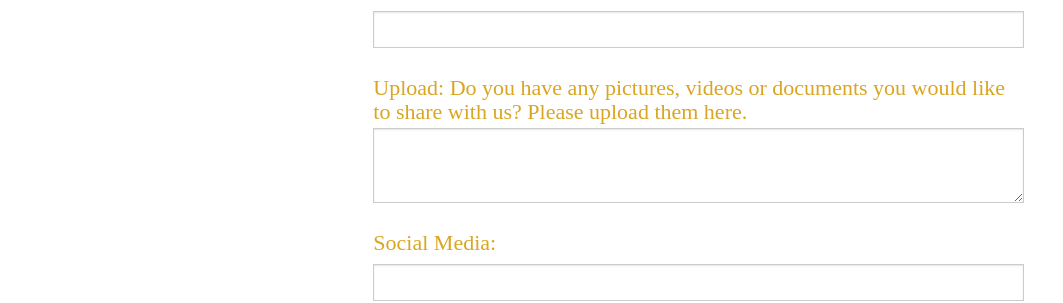
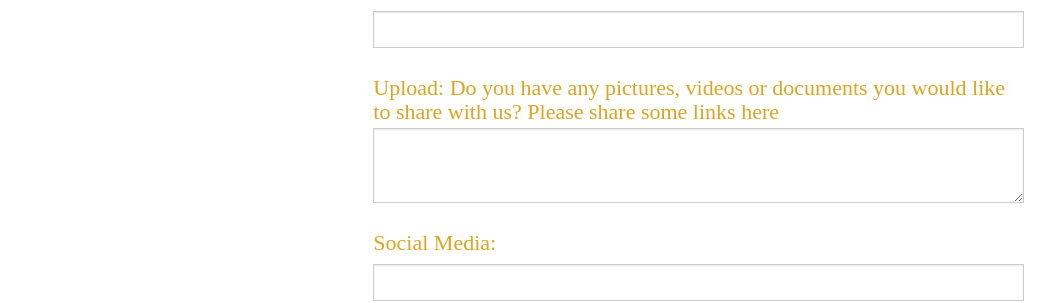
Before and after one commit to correctiv/generatione.eu, a Jekyll site: the page built from en/embed.html, in a window 1280 px wide. Shown: the part 1484-1787 px from the top of the page, without its empty margins (108-1171 px from the left). Built offline with Jekyll 4.4.1, drawn with Linux system fonts in a browser that asks for light colours; some web fonts are replaced; some of the changed lines change nothing that is shown.

Commit message:
Update questions.yml

```diff
--- a/_data/questions.yml
+++ b/_data/questions.yml
@@ -140,7 +140,7 @@ en:
   social_media:
     label: "Social Media"
   upload_documents:
-    label: "Upload: Do you have any pictures, videos or documents you would like to share with us? Please upload them here."
+    label: "Upload: Do you have any pictures, videos or documents you would like to share with us? Please share some links here"
   publishing:
     label: ""
     choices:
@@ -350,7 +350,7 @@ es:
   social_media:
     label: "Redes sociales. Si te apetece, comparte un enlace a tu perfil en Facebook o en Twitter"
   upload_documents:
-    label: "Upload. Si quieres, sube una foto o un vídeo que te gustaría compartir con el proyecto."
+    label: "Upload. Si quieres, sube una foto o un vídeo que te gustaría compartir con el proyecto (URLs)."
   publishing:
     label: ""
     choices:
@@ -454,7 +454,7 @@ it:
   social_media:
     label: "Facebook o Twitter (opzionale)"
   upload_documents:
-    label: "Upload. Carica una foto o un video che vuoi condividere con noi."
+    label: "Upload. Carica una foto o un video che vuoi condividere con noi (mettendo i link)."
   publishing:
     label: ""
     choices:
@@ -557,7 +557,7 @@ pt:
   social_media:
     label: "Facebook ou Twitter (opcional)"
   upload_documents:
-    label: "Upload. Carrega uma fotografia ou um vídeo que te apeteça partilhar com o projecto."
+    label: "Upload. Carrega uma fotografia ou um vídeo que te apeteça partilhar com o projecto (URLs)."
   publishing:
     label: ""
     choices:
```
